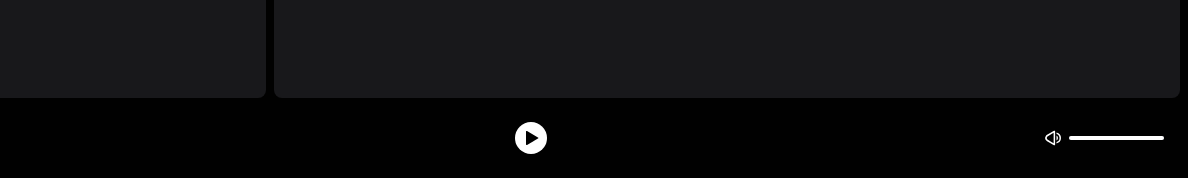
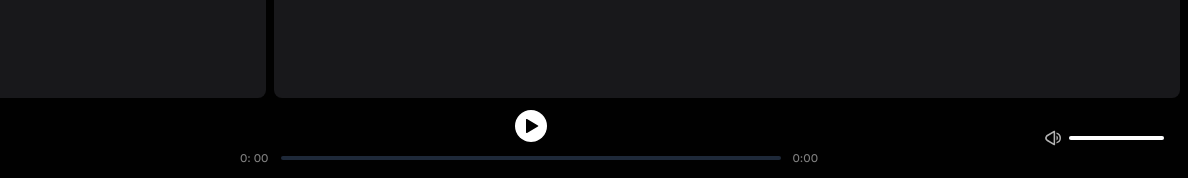
Before and after one commit to sandragonzalezdiaz1/spotify-clone-project, an Astro site: page / in a window 1280 px wide. Shown: the part 622-800 px from the top of the page, 92-1280 px from the left. Built offline with nearby package versions, Linux system fonts and the light colour scheme; Astro itself is replaced by a stand-in of ours.

Commit message:
Proyecto con Player integrado y funcionando

```diff
--- a/src/components/Player.jsx
+++ b/src/components/Player.jsx
@@ -1,117 +1,206 @@
-import { usePlayerStore } from "@/store/playerStore.js";
-import { useRef, useEffect } from "react";
-import { Slider } from "./Slider"
+import { usePlayerStore } from "@/store/playerStore.js"; //Estado global gestionado con Zustand
+import { useRef, useEffect, useState } from "react"; //Hooks de React
+import { Slider } from "./Slider"; //Componente de tipo barra deslizante para controlar tiempo/volumen
 
 export const Pause = () => (
-    <svg  role="img" height="16" width="16" aria-hidden="true" viewBox="0 0 16 16"><path d="M2.7 1a.7.7 0 0 0-.7.7v12.6a.7.7 0 0 0 .7.7h2.6a.7.7 0 0 0 .7-.7V1.7a.7.7 0 0 0-.7-.7zm8 0a.7.7 0 0 0-.7.7v12.6a.7.7 0 0 0 .7.7h2.6a.7.7 0 0 0 .7-.7V1.7a.7.7 0 0 0-.7-.7z"></path>
+  <svg role="img" height="16" width="16" aria-hidden="true" viewBox="0 0 16 16">
+    <path d="M2.7 1a.7.7 0 0 0-.7.7v12.6a.7.7 0 0 0 .7.7h2.6a.7.7 0 0 0 .7-.7V1.7a.7.7 0 0 0-.7-.7zm8 0a.7.7 0 0 0-.7.7v12.6a.7.7 0 0 0 .7.7h2.6a.7.7 0 0 0 .7-.7V1.7a.7.7 0 0 0-.7-.7z"></path>
   </svg>
-)
+);
 
 export const Play = () => (
-    <svg role="img" height="16" width="16 "aria-hidden="true" viewBox="0 0 16 16"><path d="M3 1.713a.7.7 0 0 1 1.05-.607l10.89 6.288a.7.7 0 0 1 0 1.212L4.05 14.894A.7.7 0 0 1 3 14.288z"></path>
+  <svg
+    role="img"
+    height="16"
+    width="16 "
+    aria-hidden="true"
+    viewBox="0 0 16 16"
+  >
+    <path d="M3 1.713a.7.7 0 0 1 1.05-.607l10.89 6.288a.7.7 0 0 1 0 1.212L4.05 14.894A.7.7 0 0 1 3 14.288z"></path>
   </svg>
-)
+);
 
 export const VolumeSilence = () => (
-    <svg fill="currentColor" role="presentation" height="16" width="16" aria-hidden="true" aria-label="Volumen apagado"
-       viewBox="0 0 16 16">
-    <path
-      d="M13.86 5.47a.75.75 0 0 0-1.061 0l-1.47 1.47-1.47-1.47A.75.75 0 0 0 8.8 6.53L10.269 8l-1.47 1.47a.75.75 0 1 0 1.06 1.06l1.47-1.47 1.47 1.47a.75.75 0 0 0 1.06-1.06L12.39 8l1.47-1.47a.75.75 0 0 0 0-1.06z"></path>
-    <path
-      d="M10.116 1.5A.75.75 0 0 0 8.991.85l-6.925 4a3.642 3.642 0 0 0-1.33 4.967 3.639 3.639 0 0 0 1.33 1.332l6.925 4a.75.75 0 0 0 1.125-.649v-1.906a4.73 4.73 0 0 1-1.5-.694v1.3L2.817 9.852a2.141 2.141 0 0 1-.781-2.92c.187-.324.456-.594.78-.782l5.8-3.35v1.3c.45-.313.956-.55 1.5-.694V1.5z"></path>
+  <svg
+    fill="currentColor"
+    role="presentation"
+    height="16"
+    width="16"
+    aria-hidden="true"
+    aria-label="Volumen apagado"
+    viewBox="0 0 16 16"
+  >
+    <path d="M13.86 5.47a.75.75 0 0 0-1.061 0l-1.47 1.47-1.47-1.47A.75.75 0 0 0 8.8 6.53L10.269 8l-1.47 1.47a.75.75 0 1 0 1.06 1.06l1.47-1.47 1.47 1.47a.75.75 0 0 0 1.06-1.06L12.39 8l1.47-1.47a.75.75 0 0 0 0-1.06z"></path>
+    <path d="M10.116 1.5A.75.75 0 0 0 8.991.85l-6.925 4a3.642 3.642 0 0 0-1.33 4.967 3.639 3.639 0 0 0 1.33 1.332l6.925 4a.75.75 0 0 0 1.125-.649v-1.906a4.73 4.73 0 0 1-1.5-.694v1.3L2.817 9.852a2.141 2.141 0 0 1-.781-2.92c.187-.324.456-.594.78-.782l5.8-3.35v1.3c.45-.313.956-.55 1.5-.694V1.5z"></path>
   </svg>
-)
-
+);
 
 export const Volume = () => (
-     <svg fill="currentColor" role="presentation" height="16" width="16" aria-hidden="true" aria-label="Volumen alto"
-       id="volume-icon" viewBox="0 0 16 16">
-    <path
-      d="M9.741.85a.75.75 0 0 1 .375.65v13a.75.75 0 0 1-1.125.65l-6.925-4a3.642 3.642 0 0 1-1.33-4.967 3.639 3.639 0 0 1 1.33-1.332l6.925-4a.75.75 0 0 1 .75 0zm-6.924 5.3a2.139 2.139 0 0 0 0 3.7l5.8 3.35V2.8l-5.8 3.35zm8.683 4.29V5.56a2.75 2.75 0 0 1 0 4.88z"></path>
+  <svg
+    fill="currentColor"
+    role="presentation"
+    height="16"
+    width="16"
+    aria-hidden="true"
+    aria-label="Volumen alto"
+    id="volume-icon"
+    viewBox="0 0 16 16"
+  >
+    <path d="M9.741.85a.75.75 0 0 1 .375.65v13a.75.75 0 0 1-1.125.65l-6.925-4a3.642 3.642 0 0 1-1.33-4.967 3.639 3.639 0 0 1 1.33-1.332l6.925-4a.75.75 0 0 1 .75 0zm-6.924 5.3a2.139 2.139 0 0 0 0 3.7l5.8 3.35V2.8l-5.8 3.35zm8.683 4.29V5.56a2.75 2.75 0 0 1 0 4.88z"></path>
     <path d="M11.5 13.614a5.752 5.752 0 0 0 0-11.228v1.55a4.252 4.252 0 0 1 0 8.127v1.55z"></path>
   </svg>
-)
+);
 
-//Creamos un componente con la cancion actual
+//Creamos un componente de la canción en reproducción
 const CurrentSong = ({ image, title, artists }) => {
-
-console.log({image, title})
-
+  //console.log({ image, title });
   return (
-    <div
-        className="flex items-center gap-5 relative overflow-hidden">
+    <div className="flex items-center gap-5 relative overflow-hidden">
       <picture className="w-16 h-16 bg-zinc-800 rounded-md overflow-hidden">
         <img src={image} alt={title} />
       </picture>
       <div className="flex flex-col">
-            <h3 className="font-semibold text-base block">
-                {title}
-            </h3>
+        <h3 className="font-semibold text-base block">{title}</h3>
         <span className="text-sm opacity-80">
-                    {artists?.join(', ')} {/* Al principio, como no se reproduce nada artists seria null, para arreglarlo ponemos ? para que en ese caso devuelva undefined */}
+          {artists?.join(", ")}{" "}
+          {/* Al principio, como no se reproduce nada artists seria null, para arreglarlo ponemos ? para que en ese caso devuelva undefined */}
         </span>
       </div>
     </div>
+  );
+};
 
-)
+//Componente que controla el progreso de la canción
+const SongControl = ({ audio }) => {
+  const [currentTime, setCurrentTime] = useState(0);
 
+  //Usamos el hook useEffect para escuchar el evento timeupdate del audio
+  useEffect(() => {
+    audio.current.addEventListener("timeupdate", handleTimeUpdate);
+    return () =>
+      audio.current.removeEventListener("timeupdate", handleTimeUpdate);
+  }, []); //Cada vez que cambia el tiempo de reproducción, actualiza el estado currentTime
+
+  //Actualizamos el estado de la barra de audio
+  const handleTimeUpdate = () => {
+    setCurrentTime(audio.current.currentTime) //currentTime devuelve el tiempo en segundos, hay que transformarlo
+    //Ej: 148s -> 2:28
   }
 
+  //Formateamos los segundos en min:seg
+  const formatTime = time => {
+    if(time == null) return '00:00'
+
+    const seconds = Math.floor(time % 60)
+    const minutes = Math.floor(time / 60)
+    return `${minutes}: ${seconds.toString().padStart(2,"0")}`
+  }
+
+  const duration = audio?.current?.duration ?? 0
+
+  //Muestra el tiempo actual, la barra de progreso y la duración total
+  //Al mover el Slider, cambia currentTime en el audio
+  return (
+    <div className="flex gap-x-3 text-xs pt-2">
+      <span className="opacity-50 w-12 text-right">{formatTime(currentTime)}</span>
+      <Slider
+        defaultValue={[0]}
+        max={audio?.current?.duration ?? 0}
+        min={0}
+        value={[currentTime]}
+        className="w-[500px]"
+        onValueChange={(value) => {
+          const [newCurrentTime] = value
+          audio.current.currentTime = newCurrentTime
+        }}
+      />
+      <span className="opacity-50 w-12">
+        {duration ? formatTime(duration): '0:00'}
+        </span>
+    </div>
+  );
+};
+
 const VolumeControl = () => {
-    const volume = usePlayerStore(state => state.volume)
-    const setVolume = usePlayerStore(state => state.setVolume)
+  const volume = usePlayerStore((state) => state.volume);
+  const setVolume = usePlayerStore((state) => state.setVolume);
+  const previousVolumeRef = useRef(volume); //Guarda el volumen antes de silenciar
+
+  const isVolumeSilenced = volume < 0.1;
+
+  const handleClickVolume = () => {
+    if (isVolumeSilenced) {
+      setVolume(previousVolumeRef.current);
+    } else {
+      previousVolumeRef.current = volume;
+      setVolume(0); //Silenciamos el volumen
+    }
+  };
 
   return (
     <div class="flex justify-center gap-x-2">
-             {volume < 0.1 ? <VolumeSilence /> : <Volume />}
+      <button
+        className="opacity-70 hover:opacity-100 transition"
+        onClick={handleClickVolume}
+      >
+        {isVolumeSilenced ? <VolumeSilence /> : <Volume />}
+      </button>
       <Slider
         defaultValue={[100]}
         max={100}
         min={0}
+        value={[volume * 100]}
         className="w-[95px]"
         onValueChange={(value) => {
-                        const [newVolume] = value
-                        const volumeValue = newVolume / 100 /* El valor del volumen tiene que ser de 0 a 1 */
-                        setVolume(volumeValue)
+          const [newVolume] = value;
+          const volumeValue =
+            newVolume / 100; /* El valor del volumen tiene que ser de 0 a 1 */
+          setVolume(volumeValue);
         }}
       />
     </div>
-    )
-}
+  );
+};
 
+//COMPONENTE PRINCIPAL
 export function Player() {
-    const { currentMusic, isPlaying, setIsPlaying, volume } = usePlayerStore(state => state); //Desestructuramos el estado global
+  //currentMusic es la cancion actual
+  //isPlaying es el estado (play/pause)
+  //audioRef es la referencia al <audio> de HTML
+  const { currentMusic, isPlaying, setIsPlaying, volume } = usePlayerStore(
+    (state) => state
+  ); //Desestructuramos el estado global
+
   const audioRef = useRef(null); //Creamos una referencia al elemento audio
-    const volumeRef = useRef(null);
+
 
   useEffect(() => {
-        isPlaying ? audioRef.current.play().catch(err=> {
-            console.log("Play interrumpido", err)
-        }) : audioRef.current.pause()
+    isPlaying
+      ? audioRef.current.play().catch((err) => {
+          console.log("Play interrumpido", err);
+        })
+      : audioRef.current.pause();
   }, [isPlaying]); //Cada vez que isPlaying cambie, se ejecuta el useEffect
 
   useEffect(() => {
-        audioRef.current.volume = volume //Cada vez que cambiamos el volumen, tenemos que cambiar el volumen del audio
-    }, [volume])
-
+    audioRef.current.volume = volume; //Cada vez que cambiamos el volumen, tenemos que cambiar el volumen del audio
+  }, [volume]);
 
   useEffect(() => {
     const { song, playlist, songs } = currentMusic;
     //Si tenemos una cancion
-        if(song){
-            const src = `/music/${playlist?.id}/0${song.id}.mp3`
+    if (song) {
+      const src = `/music/${playlist?.id}/0${song.id}.mp3`;
       audioRef.current.src = src; //Cambiamos la fuente del audio
-            audioRef.current.volume = volume
-            audioRef.current.play() //Reproducimos la cancion
+      audioRef.current.volume = volume;
+      audioRef.current.play(); //Reproducimos la cancion
     }
-
   }, [currentMusic]); //Cada vez que currentMusic cambie, se ejecuta el useEffect
-
 
   const handleClick = () => {
     //Cada vez que hacemos click en el boton, cambiamos el estado de isPlaying (true/false)
-        setIsPlaying(!isPlaying)
-    }
+    setIsPlaying(!isPlaying);
+  };
 
   return (
     <div className="flex flex-row justify-between w-full px-4 z-50">
@@ -120,21 +209,22 @@ export function Player() {
       </div>
 
       <div className="grid place-content-center gap-4 flex-1">
-                <div className="flex justify-center">
-                    <button className="bg-white rounded-full p-2"
-                            onClick={() => handleClick()}>
-                                {isPlaying? <Pause /> : <Play />}
+        <div className="flex justify-center flex-col items-center">
+          <button
+            className="bg-white rounded-full p-2"
+            onClick={() => handleClick()}
+          >
+            {isPlaying ? <Pause /> : <Play />}
           </button>
+          <SongControl audio={audioRef} />
+          {/* Guardamos la referencia del audio en audioRef para poder manipularlo */}
+          <audio ref={audioRef} />
         </div>
       </div>
       <div className="grid place-content-center">
         <VolumeControl />
-
+      </div>
 
     </div>
-             {/* Guardamos la referencia del audio en audioRef para poder manipularlo */}
-            <audio ref={audioRef} />
-
-        </div>
-    )
+  );
 }
--- a/src/layouts/Layout.astro
+++ b/src/layouts/Layout.astro
@@ -3,6 +3,7 @@ import "../styles/global.css"
 import AsideMenu from "@/components/AsideMenu.astro";
 import { ViewTransitions } from "astro:transitions";
 import { Player } from "@/components/Player.jsx";
+
 ---
 
 <!doctype html>
@@ -10,7 +11,7 @@ import { Player } from "@/components/Player.jsx";
   <head>
     <meta charset="UTF-8" />
     <meta name="viewport" content="width=device-width" />
-    <link rel="icon" type="image/svg+xml" href="/favicon.svg" />
+    <link rel="icon" type="image/svg+xml" href="/spotify2.svg" />
     <meta name="generator" content={Astro.generator} />
     <title>Spotify Clone</title>
     <ViewTransitions fallback="none"/>
```
Also changed, not shown: public/spotify2.svg (added). Lines whose indentation alone changed are shown as unchanged.
